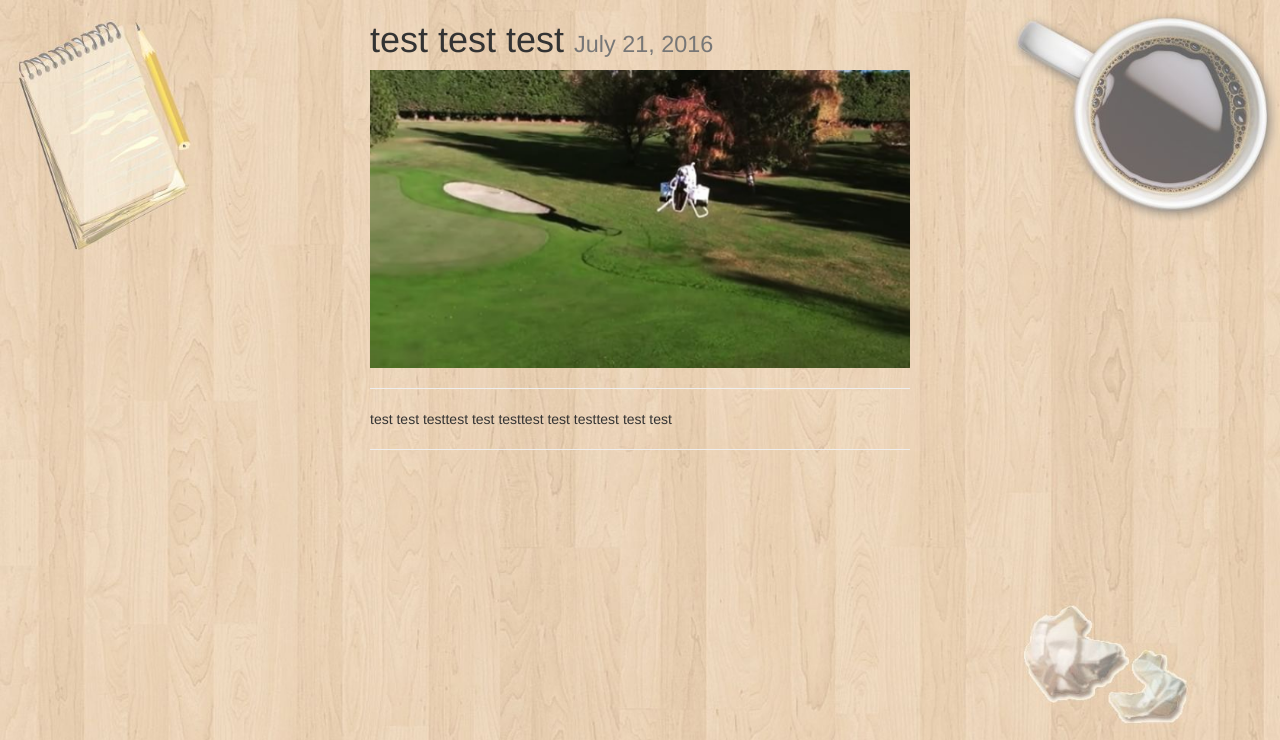
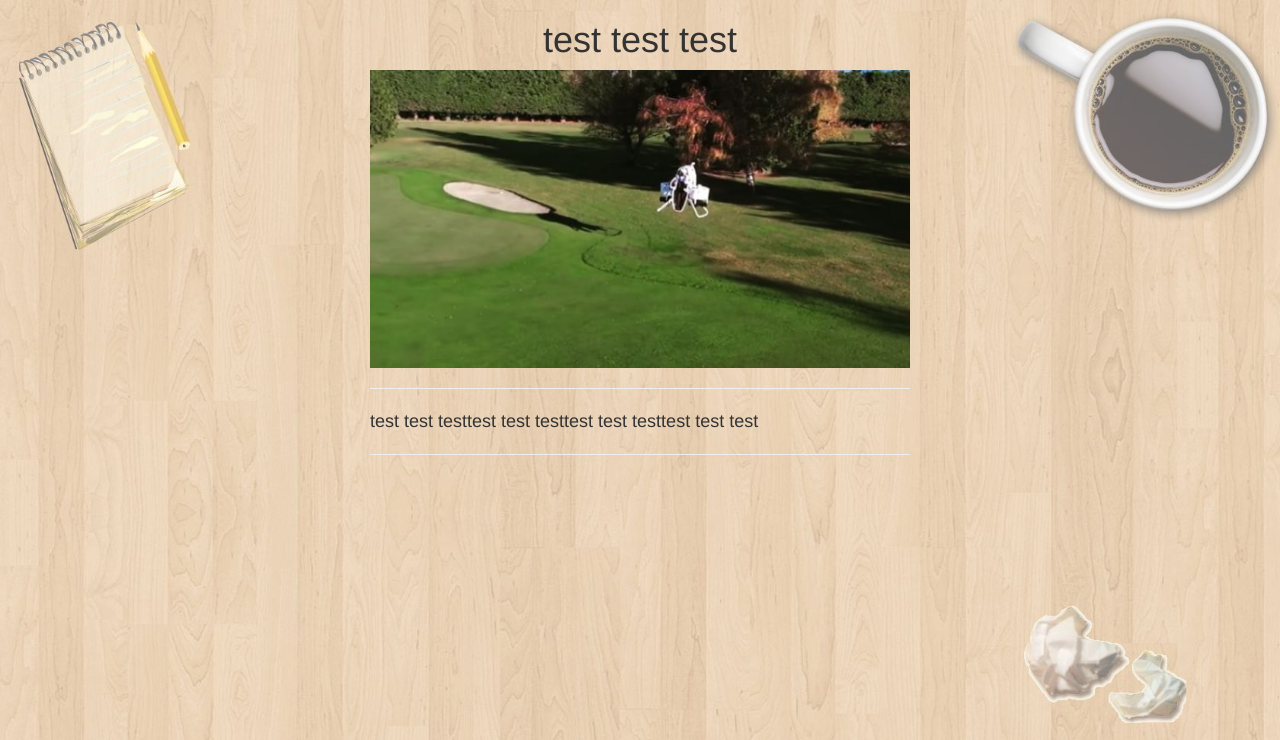
Before and after one commit to hayden2114/techchat.co, a Django app: a page that uses my_tc_project/src/templates/post_detail.html in a window 1280 px wide. Shown: the top 740 px of the page. Run offline with Django 3.2, Linux system fonts and the light colour scheme; data comes from the database, SQL or seed files in the repository; both versions use the stored data as it was after the commit; some libraries are stand-ins or nearby versions.

Commit message:
improved the post detail page and added the logo to the home page

```diff
--- a/my_tc_project/src/templates/post_detail.html
+++ b/my_tc_project/src/templates/post_detail.html
@@ -11,29 +11,39 @@
 			background: url('{% static "img/coffee-background.jpg" %}') no-repeat center center fixed;
 			background-size: cover;
 		}
+
+		img {
+			margin: 0 auto;
+		}
+
+		.story-content {
+			font-size: 18;
+		}
 	</style>
 {% endblock styles %}
 
 
 {% block content %}
-<div class='col-sm-6 col-sm-offset-3'>
-	<h1>{{ title }} <small>{{ instance.publish }}</small></h1>
+<div class='col-md-6 col-md-offset-3'>
+	<h1 class="text-center">{{ title }} <!-- <br> <small>{{ instance.publish }}</small> --> </h1>
     {% if instance.image %}
     <img src='{{ instance.image.url }}' class='img-responsive' />
     {% endif %}
 
 
 <div class='row'>
-<div class='col-sm-12'>
+<div class='col-md-12 text-left'>
 
 <hr/>
 
-{{ instance.content|linebreaks }}
+<div class="story-content">
+	{{ instance.content|linebreaks }}
+</div>
 
 <hr/>
-<br/>
 
-<p><div class="fb-like" data-href="{{ request.build_absolute_uri }}" data-layout="button_count" data-action="like" data-show-faces="true"></div>
+
+<p><div class="fb-like" data-href="{{ request.build_absolute_uri }}" data-layout="button_count" data-action="like" data-show-faces="true" data-share="true"></div>
 </p>
 
 <div class="fb-comments" data-href="{{ request.build_absolute_uri }}" data-numposts="5"></div>
```
Also changed, not shown: my_tc_project/src/templates/post_form.html (+21 -1 lines), my_tc_project/src/templates/post_list.html (+11 -1 lines), my_tc_project/src/db.sqlite3, my_tc_project/src/static/img/FullColor-BubbleOnly.png (added), my_tc_project/src/static/img/FullColor-TechChatLogo.png (added).
